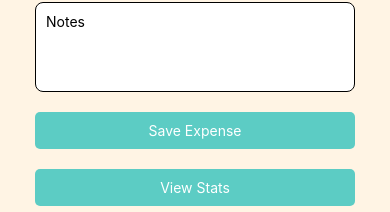
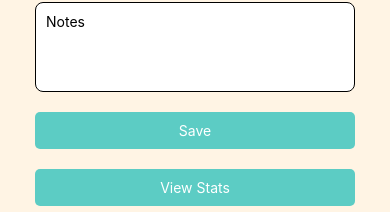
Before and after one commit to Maplestudent/ExpenseTracker, a React Native app: screen /AddExpense in a window 390 px wide. Shown: the part 467-679 px from the top of the page. Built offline with nearby package versions, Linux system fonts and the light colour scheme.

Commit message:
autofixed

```diff
--- a/src/screens/AddExpenseScreen.jsx
+++ b/src/screens/AddExpenseScreen.jsx
@@ -1,5 +1,5 @@
 import React, { useContext, useState } from 'react';
-import { Button, ScrollView, StyleSheet, Text, TouchableOpacity, View } from 'react-native';
+import { ScrollView, StyleSheet, Text, TouchableOpacity } from 'react-native';
 import AddNotes from '../components/AddNotes';
 import InputAmount from '../components/InputAmount';
 import SelectCategory from '../components/SelectCategory';
@@ -57,7 +57,7 @@ function AddExpenseScreen({ navigation }) {
       <AddNotes value={note} onChange={setNote} />
 
       <TouchableOpacity style={styles.button} onPress={handleAddExpense}>
-        <Text style={styles.buttonText}>Save Expense</Text>
+        <Text style={styles.buttonText}>Save</Text>
       </TouchableOpacity>
 
       <TouchableOpacity style={styles.button} onPress={() => navigation.navigate('Stats')}>
```
